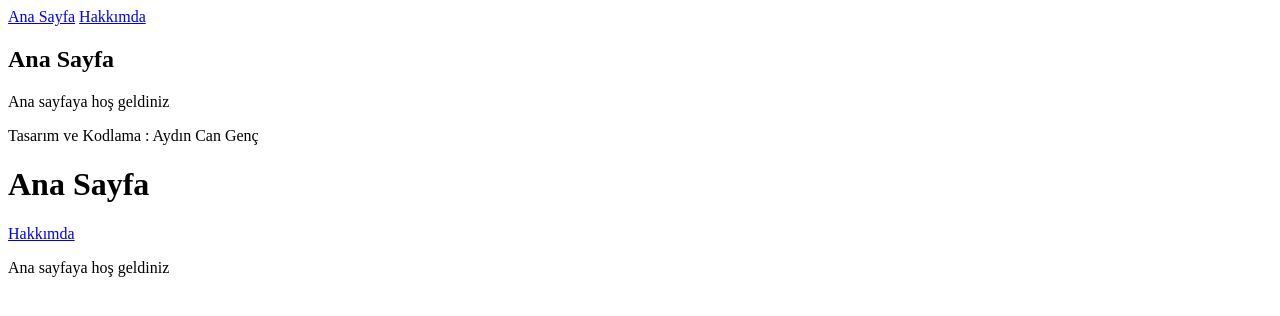
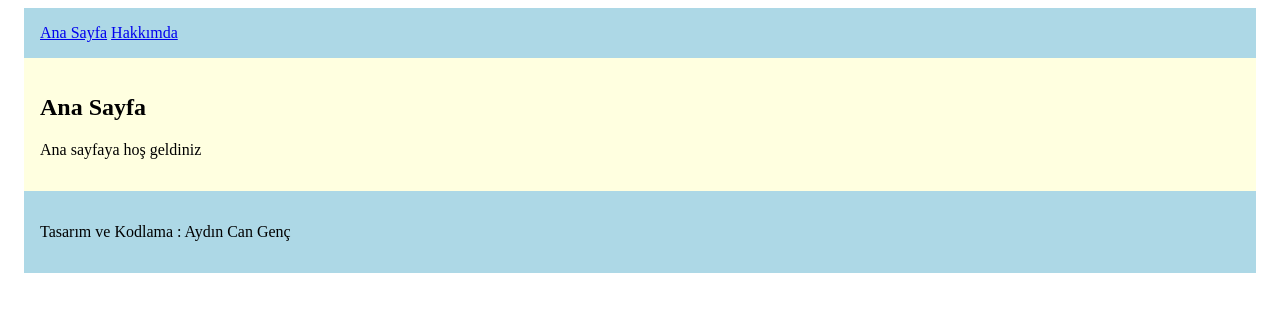
Before and after one commit to aydincangenc/ilkprojem, a plain HTML site: page index.html in a window 1280 px wide. Drawn offline with Linux system fonts and the light colour scheme.

Commit message:
CSS komutları eklendi

```diff
--- a/index.html
+++ b/index.html
@@ -1,24 +1,46 @@
 <html>
   <head>
     <title>Ana Sayfa</title>
+    <style>
+      .container { /* etiketler için grup oluşturur */
+        max-width: 1200px; /* Maximum genişlik */
+        margin: 0 auto; /* üst ve alttan 0 boşluk, sol ve sağdan otomatik ortalar */
+      }
+
+      header {
+        background-color: lightblue;
+        padding: 1rem; /* 1 karakter boyutunda demek rem. 1 karakter=16px */
+      }
+
+      section {
+        background-color: lightyellow;
+        padding: 1rem;
+      }
+
+      footer {
+        background-color: lightblue;
+        padding: 1rem;
+      }
+    </style>
   </head>
 
   <body>
-    <header>
+
+    <header class="container">
       <nav>
         <a href="index.html">Ana Sayfa</a>
         <a href="hakkimda.html">Hakkımda</a>
       </nav>
     </header>
-    <section>
+
+    <section class="container">
       <h1>Ana Sayfa</h1>
       <p>Ana sayfaya hoş geldiniz</p>
     </section>
-    <footer>
+
+    <footer class="container">
       <p>Tasarım ve Kodlama : Aydın Can Genç</p>
     </footer>
-    <h1>Ana Sayfa</h1>
-    <a href="hakkimda.html">Hakkımda</a>
-    <p>Ana sayfaya hoş geldiniz</p>
+
   </body>
 </html>
```
Also changed, not shown: hakkimda.html (+4 -1 lines).
